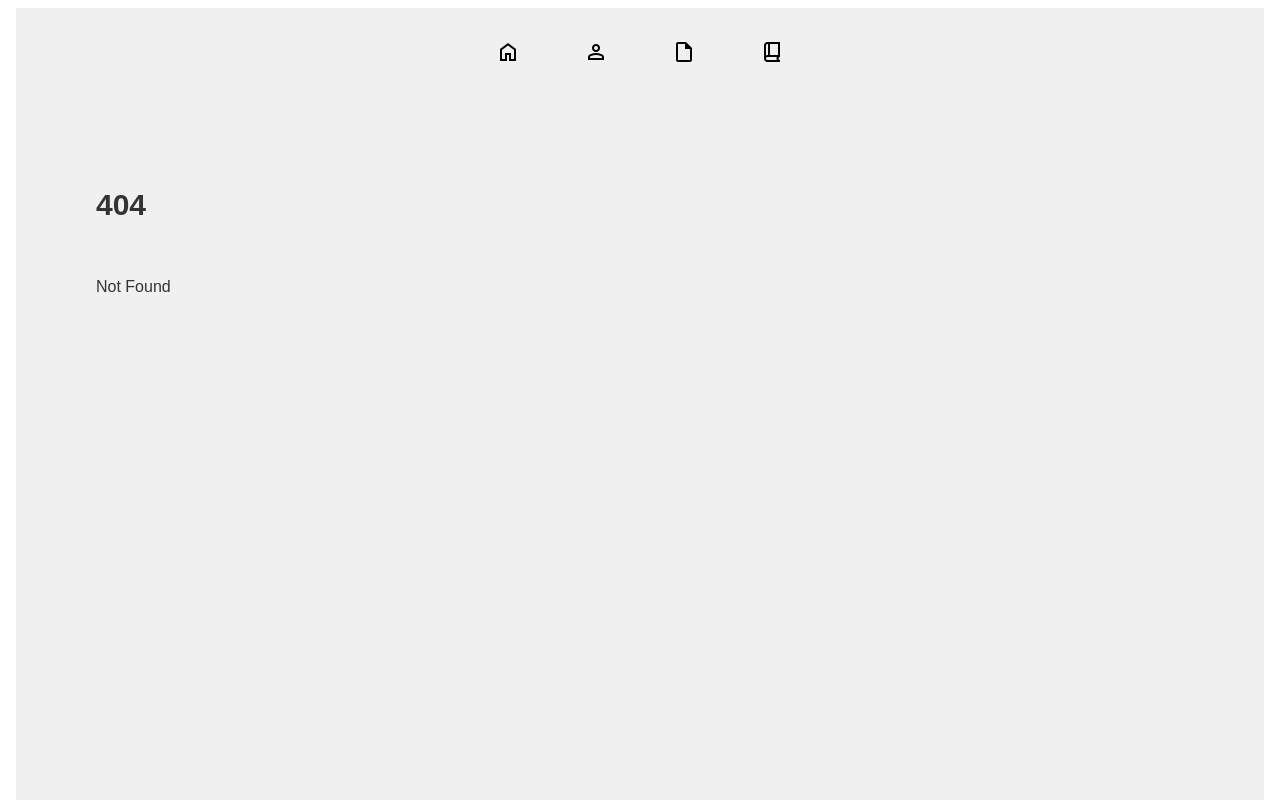
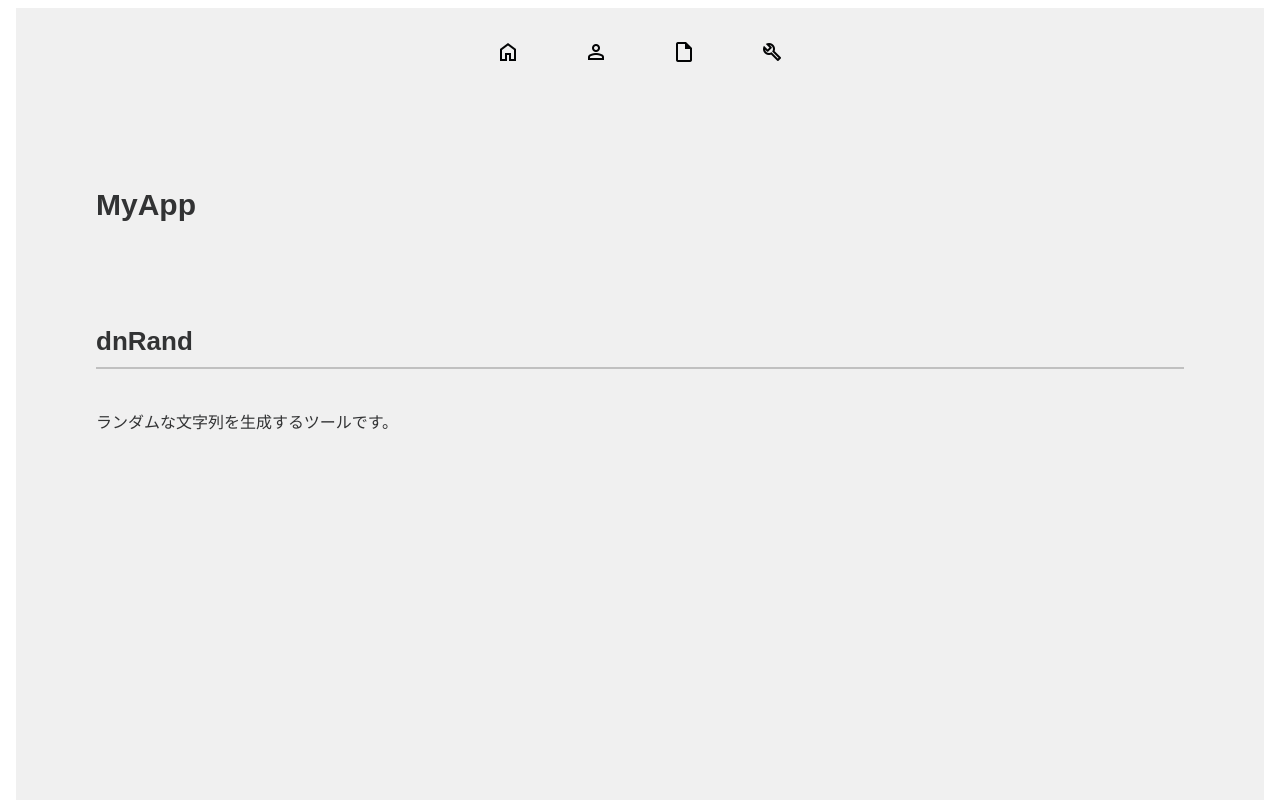
Before and after one commit to Daiki48/dnfolio, a SvelteKit app: page /myapp in a window 1280 px wide. Before the commit this address had no page. Shown: the top 800 px of the page. Built offline with nearby package versions, Linux system fonts and the light colour scheme; a small style sheet from the web is missing.

Commit message:
:recycle: Update

```diff
--- a/src/components/layouts/Header.svelte
+++ b/src/components/layouts/Header.svelte
@@ -8,7 +8,7 @@
 		</li>
 		<li><a href="/about"><span class="material-symbols-outlined"> person </span></a></li>
 		<li><a href="/blog"><span class="material-symbols-outlined"> note </span></a></li>
-		<li><a href="/books"><span class="material-symbols-outlined"> book_2 </span></a></li>
+		<li><a href="/myapp"><span class="material-symbols-outlined"> build </span></a></li>
 	</ul>
 </div>
 
--- /dev/null
+++ b/src/routes/myapp/+page.svelte
@@ -0,0 +1,14 @@
+<svelte:head>
+	<title>MyApp | Dnfolio</title>
+	<meta name="description" content="Daikiの個人サイトです。" />
+	<meta property="og:title" content="MyApp | Dnfolio" />
+	<meta property="og:description" content="Daikiが開発したアプリケーションです。" />
+	<meta property="og:site_name" content="Dnfolio's applications" />
+	<meta property="og:url" content="https://dnfolio.dev/myapp" />
+	<meta property="og:image" content="https://dnfolio.dev/icon.webp" />
+</svelte:head>
+
+<h1>MyApp</h1>
+
+	<h2>dnRand</h2>
+	<p>ランダムな文字列を生成するツールです。</p>
```
Also changed, not shown: src/routes/books/+page.svelte (deleted, +0 -11 lines), 1 other file (tests, documents, lock files or other folders).
